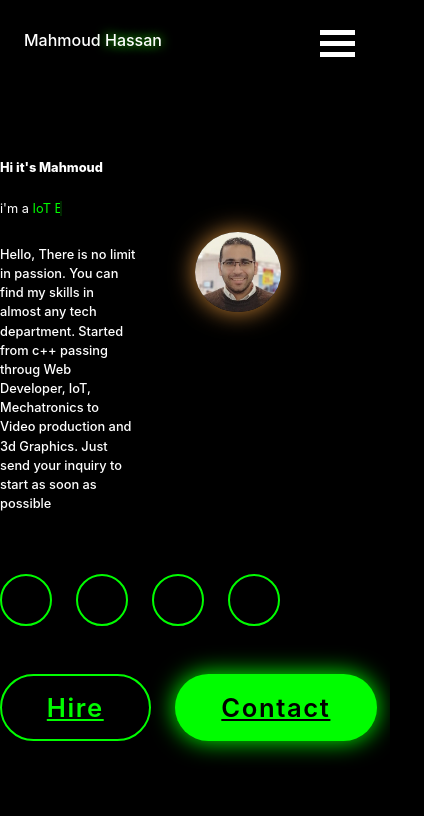
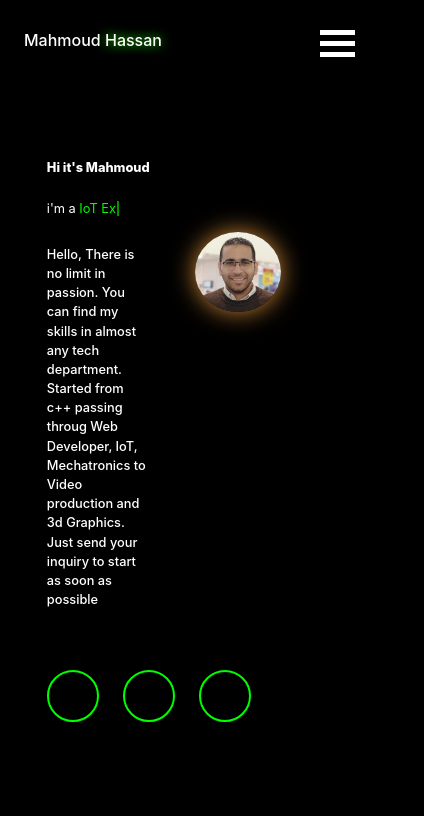
Before and after one commit to mahmoudhkassemeg/portfolio, a React (Create React App) app: page / in a window 390 px wide. Shown: the top 816 px of the page, 424 px wide, since content can reach past the window. Built offline with nearby package versions, Linux system fonts and the light colour scheme.

Commit message:
added channel name

```diff
--- a/src/Components/Homeimg/Homeimg.css
+++ b/src/Components/Homeimg/Homeimg.css
@@ -18,7 +18,7 @@
     "p img"
     "social social"
     "btn-group btn-group";
-    min-width: 50vw;
+
     /* display: flex;
     flex-direction: column;
     text-align: left;
@@ -155,7 +155,7 @@
 .text-animation{
     font-size: 34px;
     font-weight: 400;
-    min-width: 100px;
+    min-width: 140px;
 }
 .text-animation span{
     position: relative;
@@ -235,7 +235,7 @@
 
 @media only screen and (max-width:1200px){
     .home-img{
-        min-width: 50vw;
+
     }
     .homeImgMain{
         display: grid;
@@ -257,6 +257,6 @@
         height: 3rem;
     }
     .home-content{
-        min-width: 100vw;
+
     }
 }
```
